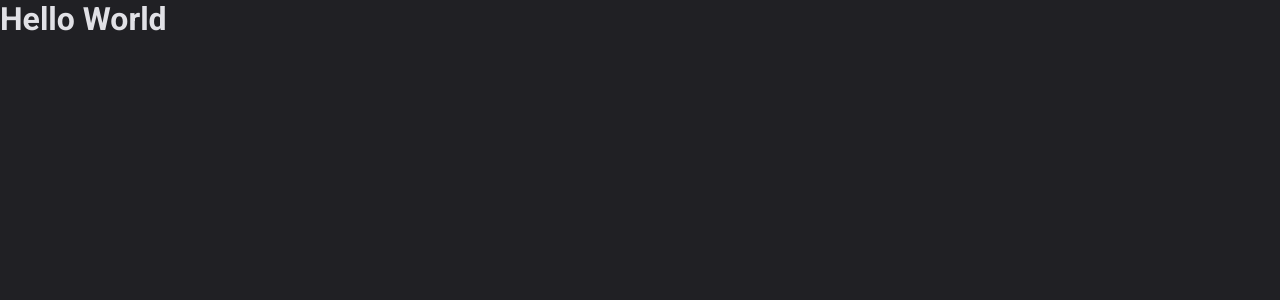
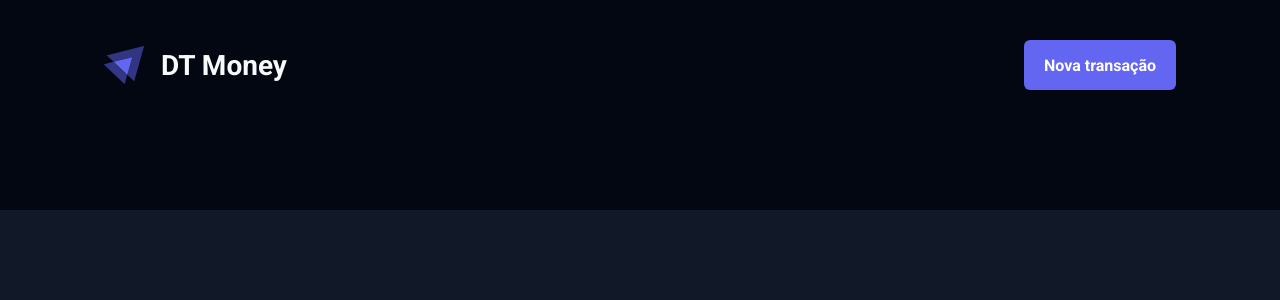
Before and after one commit to Giovani-O/ignite-dt-money, a React (Vite) app: page / in a window 1280 px wide. Shown: the top 300 px of the page. Built offline with nearby package versions, Linux system fonts and the light colour scheme.

Commit message:
feat: Creates application header

```diff
--- a/package.json
+++ b/package.json
@@ -16,6 +16,7 @@
     "styled-components": "^6.1.8"
   },
   "devDependencies": {
+    "@rocketseat/eslint-config": "^2.2.2",
     "@types/react": "^18.2.55",
     "@types/react-dom": "^18.2.19",
     "@typescript-eslint/eslint-plugin": "^6.21.0",
--- a/src/app.tsx
+++ b/src/app.tsx
@@ -1,13 +1,14 @@
 import { ThemeProvider } from 'styled-components'
 import { defaultTheme } from './styles/themes/default'
 import { GlobalStyle } from './styles/global'
+import { Transactions } from './pages/transactions'
 
 export function App() {
   return (
     <ThemeProvider theme={defaultTheme}>
       <GlobalStyle />
 
-      <h1>Hello World</h1>
+      <Transactions />
     </ThemeProvider>
   )
 }
--- /dev/null
+++ b/src/components/header/index.tsx
@@ -0,0 +1,17 @@
+import { HeaderContainer, HeaderContent, NewTransactionButton } from './styles'
+import logoImg from './../../assets/logo.svg'
+
+export function Header() {
+  return (
+    <HeaderContainer>
+      <HeaderContent>
+        <div>
+          <img src={logoImg} alt="" />
+          <h1>DT Money</h1>
+        </div>
+
+        <NewTransactionButton>Nova transação</NewTransactionButton>
+      </HeaderContent>
+    </HeaderContainer>
+  )
+}
--- /dev/null
+++ b/src/components/header/styles.tsx
@@ -0,0 +1,40 @@
+import styled from 'styled-components'
+
+export const HeaderContainer = styled.header`
+  background: ${(props) => props.theme['primary-950']};
+  padding: 2.5rem 0 7.5rem;
+`
+
+export const HeaderContent = styled.div`
+  width: 100%;
+  max-width: 1120px;
+  margin: 0 auto;
+  padding: 0 1.5rem;
+
+  display: flex;
+  align-items: center;
+  justify-content: space-between;
+
+  div {
+    display: flex;
+    align-items: center;
+    gap: 16px;
+    font-size: 14px;
+  }
+`
+
+export const NewTransactionButton = styled.button`
+  height: 50px;
+  border: 0;
+  background: ${(props) => props.theme['secondary-500']};
+  color: ${(props) => props.theme.white};
+  font-weight: bold;
+  padding: 0 1.25rem;
+  border-radius: 6px;
+  cursor: pointer;
+  transition: background-color 0.2s;
+
+  &:hover {
+    background: ${(props) => props.theme['secondary-700']};
+  }
+`
--- /dev/null
+++ b/src/pages/transactions/index.tsx
@@ -0,0 +1,9 @@
+import { Header } from '../../components/header'
+
+export function Transactions() {
+  return (
+    <main>
+      <Header />
+    </main>
+  )
+}
--- a/src/styles/global.ts
+++ b/src/styles/global.ts
@@ -13,7 +13,7 @@
   }
 
   body {
-    background-color: ${(props) => props.theme['primary-800']};
+    background-color: ${(props) => props.theme['primary-900']};
     color: ${(props) => props.theme['primary-100']};
     -webkit-font-smoothing: antialiased;
   }
--- a/src/styles/themes/default.ts
+++ b/src/styles/themes/default.ts
@@ -1,14 +1,24 @@
 export const defaultTheme = {
   white: '#fff',
 
-  'primary-100': '#E1E1E6',
-  'primary-300': '#C4C4CC',
-  'primary-400': '#8D8D99',
-  'primary-500': '#7C7C8A',
-  'primary-600': '#323238',
-  'primary-700': '#29292E',
-  'primary-800': '#202024',
-  'primary-900': '#121214',
+  // 'primary-100': '#E1E1E6',
+  // 'primary-300': '#C4C4CC',
+  // 'primary-400': '#8D8D99',
+  // 'primary-500': '#7C7C8A',
+  // 'primary-600': '#323238',
+  // 'primary-700': '#29292E',
+  // 'primary-800': '#202024',
+  // 'primary-900': '#121214',
+
+  'primary-100': '#f9fafb',
+  'primary-300': '#d1d5db',
+  'primary-400': '#9ca3af',
+  'primary-500': '#6b7280',
+  'primary-600': '#4b5563',
+  'primary-700': '#374151',
+  'primary-800': '#1f2937',
+  'primary-900': '#111827',
+  'primary-950': '#030712',
 
   'secondary-300': '#a5b4fc',
   'secondary-500': '#6366f1',
```
Also changed, not shown: .eslintrc.json (added), src/assets/logo.svg (added), src/pages/transactions/styles.ts (added), 1 other file (tests, documents, lock files or other folders).
